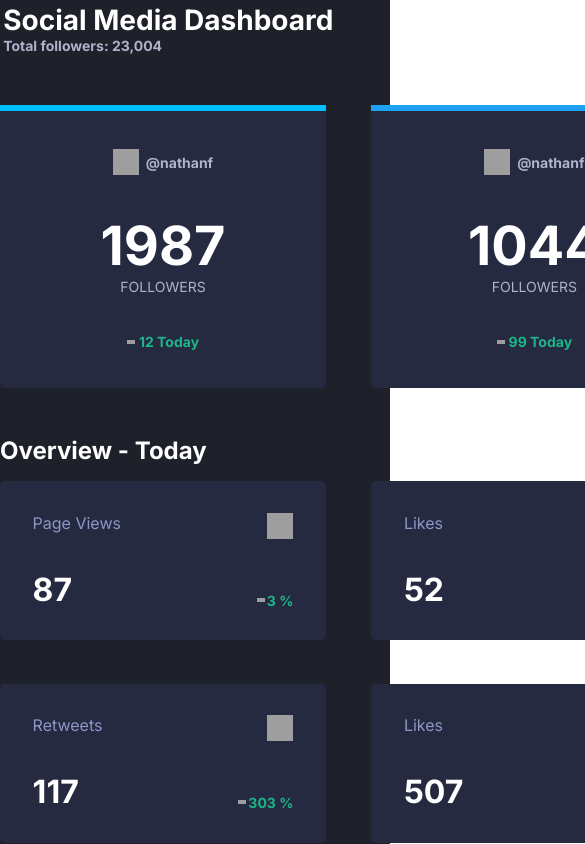
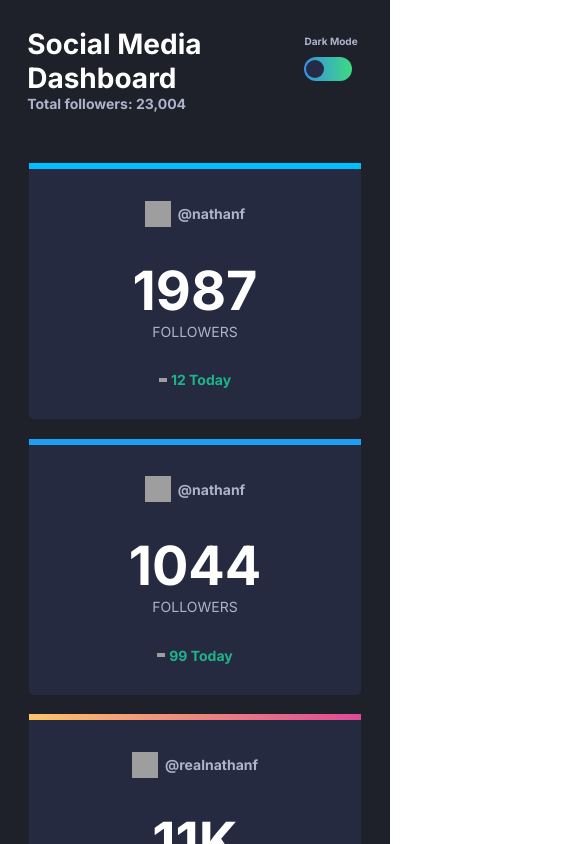
Before and after one commit to 1risS/ms-challenge, a React (Create React App) app: page / in a window 390 px wide. Shown: the top 844 px of the page, 585 px wide, since content can reach past the window. Built offline with nearby package versions, Linux system fonts and the light colour scheme; grey boxes are pictures that could not be loaded.

Commit message:
responsiveness completed

```diff
--- a/src/AppContainer.tsx
+++ b/src/AppContainer.tsx
@@ -1,9 +1,31 @@
 import "./index.css";
 import styled from "styled-components";
+import { devices } from './Theme'
 
 const AppContainer = styled.div`
-    width: 1440px;
     margin: auto;
+
+    @media ${devices.desktop} {
+        max-width: 1440px;
+    }
+    @media ${devices.laptopL}{
+        max-width: 1440px;
+    }
+    @media ${devices.laptop} {
+        max-width: 1024px;
+    }
+    @media ${devices.tablet}{
+        max-width: 768px;
+    }
+    @media ${devices.mobileL}{
+        max-width: 425px;
+    }
+    @media ${devices.mobileM}{
+        max-width: 375px;
+    }
+    @media ${devices.mobileS}{
+        max-width: 320px;
+    }
 `
 
 export default AppContainer
--- a/src/Card.tsx
+++ b/src/Card.tsx
@@ -1,5 +1,6 @@
 import "./index.css";
 import styled from "styled-components";
+import { devices } from './Theme'
 import arrowUp from './assets/icon-up.svg'
 import arrowDown from './assets/icon-down.svg'
 
@@ -15,6 +16,26 @@ const CardContainer = styled.div<{ $borderColor: string }>`
     border-top: 6px solid transparent;
     border-image: ${props => props.$borderColor};
     border-image-slice: 1;
+
+    @media ${devices.laptop} {
+        width: 235px;
+        height: 199px;
+    }
+    @media ${devices.tablet}{
+        width: 187px;
+        height: 159px;
+    }
+    @media ${devices.mobileL}{
+        height: 250px;
+        width: 85%;
+        margin-bottom: 5%;
+    }
+    @media ${devices.mobileM}{
+        width: 85%;
+    }
+    @media ${devices.mobileS}{
+        width: 80%;
+    }
 `
 
 const UserContainer = styled.div`
@@ -34,6 +55,13 @@ const UserName = styled.div`
     color: #AEB3CB;
     font-weight: 700;
     margin-left: 0.5em;
+
+    @media ${devices.tablet}{
+        font-size: 12px;
+    }
+    @media ${devices.mobileL}{
+        font-size: 14px;
+    }
 `
 
 const FollowersContainer = styled.div`
@@ -57,6 +85,13 @@ const StyledFollowerNumber = styled(FollowerNumber)`
     font-size: 54px;
     color: white;
     font-weight: 700;
+
+    @media ${devices.tablet}{
+        font-size: 50px;
+    }
+    @media ${devices.mobileL}{
+        font-size: 54px;
+    }
 `
 
 const Followers = styled.div`
@@ -65,6 +100,13 @@ const Followers = styled.div`
     font-weight: 400;
     color: #AEB3CB;
     text-transform: uppercase;
+
+    @media ${devices.tablet}{
+        font-size: 10px;
+    }
+    @media ${devices.mobileL}{
+        font-size: 14px;
+    }
 `
 
 const TodayContainer = styled.div`
@@ -83,6 +125,13 @@ const Today = styled.div<{ $todayDiff: number }>`
     font-size: 14px;
     font-weight: 700;
     color: ${props => (props.$todayDiff <= 0) ? "hsl(356, 69%, 56%)" : "hsl(163, 72%, 41%)"} ;
+
+    @media ${devices.tablet}{
+        font-size: 10px;
+    }
+    @media ${devices.mobileL}{
+        font-size: 14px;
+    }
 `
 interface CardProps {
     socialLogo: string;
--- a/src/CardContainer.tsx
+++ b/src/CardContainer.tsx
@@ -1,5 +1,6 @@
 import "./index.css";
 import styled from "styled-components";
+import { devices } from './Theme'
 import Card from "./Card";
 import facebook from "./assets/icon-facebook.svg"
 import instagram from "./assets/icon-instagram.svg"
@@ -42,6 +43,22 @@ const CardsContainer = styled.div`
     flex-direction: row;
     justify-content: space-between;
     margin-top: 3em;
+
+    @media ${devices.mobileL}{
+        flex-direction: column;
+        justify-content: center;
+        align-items: center;
+    }
+    @media ${devices.mobileM}{
+        flex-direction: column;
+        justify-content: center;
+        align-items: center;
+    }
+    @media ${devices.mobileS}{
+        flex-direction: column;
+        justify-content: center;
+        align-items: center;
+    }
 `
 
 const CardContainer = () => {
--- a/src/Header.tsx
+++ b/src/Header.tsx
@@ -1,5 +1,6 @@
 import "./index.css";
 import styled from "styled-components";
+import { devices } from './Theme'
 import ModeToggle from "./ModeToggle";
 
 const H1 = styled.h1`
@@ -8,6 +9,14 @@ font-size: 28px;
 color: white;
 font-weight: 700;
 margin:0;
+
+@media ${devices.tablet}{
+    font-size: 26px;
+}
+@media ${devices.mobileL}{
+    font-size: 28px;
+    text-align: left;
+}
 `;
 
 const H3 = styled.h3`
@@ -17,6 +26,14 @@ color: #AEB3CB;
 font-weight: 700;
 align-self: flex-start;
 margin: 0;
+
+@media ${devices.tablet}{
+    font-size: 12px;
+}
+@media ${devices.mobileL}{
+    font-size: 14px;
+    text-align: left;
+}
 `;
 
 const HeaderContainer = styled.div`
@@ -29,6 +46,10 @@ const HeaderContainer = styled.div`
 const HeaderTextContainer = styled.div`
     display: flex;
     flex-direction: column;
+
+    @media ${devices.mobileL}{
+        margin: 1.5em 0em 0em 1.5em;
+    }
 `
 
 const Header = () => {
--- a/src/ModeToggle.tsx
+++ b/src/ModeToggle.tsx
@@ -1,6 +1,7 @@
 import "./index.css";
 
 import styled from "styled-components";
+import { devices } from "./Theme";
 import { ChangeEvent, useState } from "react";
 
 const Label = styled.label`
@@ -12,6 +13,18 @@ const Label = styled.label`
   font-size: 14px;
   color: #AEB3CB;
   font-weight: 700;
+
+  @media ${devices.tablet}{
+      font-size: 12px;
+  }
+  @media ${devices.mobileL}{
+      margin: 2em;
+      width: 80px;
+      font-size: 10px;
+      flex-direction: column;
+      align-items: flex-start;
+      justify-content: center;
+  }
 `;
 
 const Switch = styled.div`
--- a/src/OverviewCard.tsx
+++ b/src/OverviewCard.tsx
@@ -1,5 +1,6 @@
 import "./index.css";
 import styled from "styled-components";
+import { devices } from "./Theme";
 import arrowUp from './assets/icon-up.svg'
 import arrowDown from './assets/icon-down.svg'
 
@@ -21,6 +22,23 @@ const OverviewCardContainer = styled.div`
     align-items: space-evenly;
     position: relative;
     border-radius: 5px;
+
+    @media ${devices.laptop} {
+        width: 235px;
+        height: 114px;
+    }
+    @media ${devices.tablet}{
+        width: 187px;
+        height: 91px;
+    }
+    @media ${devices.mobileL}{
+        height: 114px;
+        width: 85%;
+        margin-bottom: 3%;
+    }
+    @media ${devices.mobileS}{
+        width: 80%;
+    }
 `
 
 const Indicator = styled.div`
@@ -31,6 +49,13 @@ const Indicator = styled.div`
     position: absolute;
     top: 20%;
     left: 10%;
+
+    @media ${devices.tablet}{
+        font-size: 12px;
+    }
+    @media ${devices.mobileL}{
+        font-size: 16px;
+    }
 `
 const SMLogo = styled.img`
     width: 26px;
@@ -38,6 +63,11 @@ const SMLogo = styled.img`
     position: absolute;
     top: 20%;
     right: 10%;
+
+    @media ${devices.tablet}{
+        width: 24px;
+        height: 24px;
+    }
 `
 
 const IndicatorValue = styled.div`
@@ -48,6 +78,13 @@ const IndicatorValue = styled.div`
     position: absolute;
     bottom: 20%;
     left: 10%;
+
+    @media ${devices.tablet}{
+        font-size: 26px;
+    }
+    @media ${devices.mobileL}{
+        font-size: 32px;
+    }
 `
 
 const PercentageValueContainer = styled.div`
@@ -64,6 +101,15 @@ const PercentageArrow = styled.img`
     width: 8px;
     height: 4px;
     padding-right: 0.125em;
+
+    @media ${devices.tablet}{
+        width: 6px;
+        height: 4px;
+    }
+    @media ${devices.mobileL}{
+        width: 8px;
+        height: 4px;
+    }
 `
 
 const PercentageValue = styled.div<{ $todayPercentage: number }>`
@@ -71,6 +117,13 @@ const PercentageValue = styled.div<{ $todayPercentage: number }>`
     font-size: 14px;
     font-weight: 700;
     color: ${props => (props.$todayPercentage <= 0) ? "hsl(356, 69%, 56%)" : "hsl(163, 72%, 41%)"} ;
+
+    @media ${devices.tablet}{
+        font-size: 12px;
+    }
+    @media ${devices.mobileL}{
+        font-size: 14px;
+    }
 `
 
 const OverviewCard = ({ socialLogo, indicator, value, todayPercentage }: OverviewCardProps) => {
--- a/src/OverviewCardContainer.tsx
+++ b/src/OverviewCardContainer.tsx
@@ -1,5 +1,6 @@
 import "./index.css";
 import styled from "styled-components";
+import { devices } from "./Theme";
 import OverviewCard from "./OverviewCard";
 import facebook from "./assets/icon-facebook.svg"
 import instagram from "./assets/icon-instagram.svg"
@@ -14,6 +15,14 @@ const OverviewCardsContainer = styled.div`
     flex-wrap: wrap;
     border-radius: 5px;
     padding-top: 1em;
+
+    @media ${devices.mobileL}{
+        justify-content: center;
+    }
+    @media ${devices.mobileM}{
+    }
+    @media ${devices.mobileS}{
+    }
 `
 
 const overviewCardData = [
--- a/src/OverviewHeader.tsx
+++ b/src/OverviewHeader.tsx
@@ -1,11 +1,16 @@
 import "./index.css";
 import styled from "styled-components";
+import { devices } from "./Theme"
 
 const OverviewHeaderContainer = styled.div`
 display: flex;
 flex-direction: row;
 justify-content: space-between;
 padding-top: 3em;
+
+@media ${devices.mobileL}{
+    margin-left: 2em;
+}
 `
 
 const H2 = styled.h2`
--- a/src/Theme.tsx
+++ b/src/Theme.tsx
@@ -15,3 +15,23 @@ export const LightTheme = {
     textColor2: '#1E202A',
     chart: '#8F8BDA',
 }
+
+const sizes = {
+    mobileS: '320px',
+    mobileM: '375px',
+    mobileL: '425px',
+    tablet: '768px',
+    laptop: '1024px',
+    laptopL: '1440px',
+    desktop: '2560px',
+};
+
+export const devices = {
+    mobileS: `(max-width: ${sizes.mobileS})`,
+    mobileM: `(max-width: ${sizes.mobileM})`,
+    mobileL: `(max-width: ${sizes.mobileL})`,
+    tablet: `(max-width: ${sizes.tablet})`,
+    laptop: `(max-width: ${sizes.laptop})`,
+    laptopL: `(max-width: ${sizes.laptopL})`,
+    desktop: `(max-width: ${sizes.desktop})`,
+};
```
